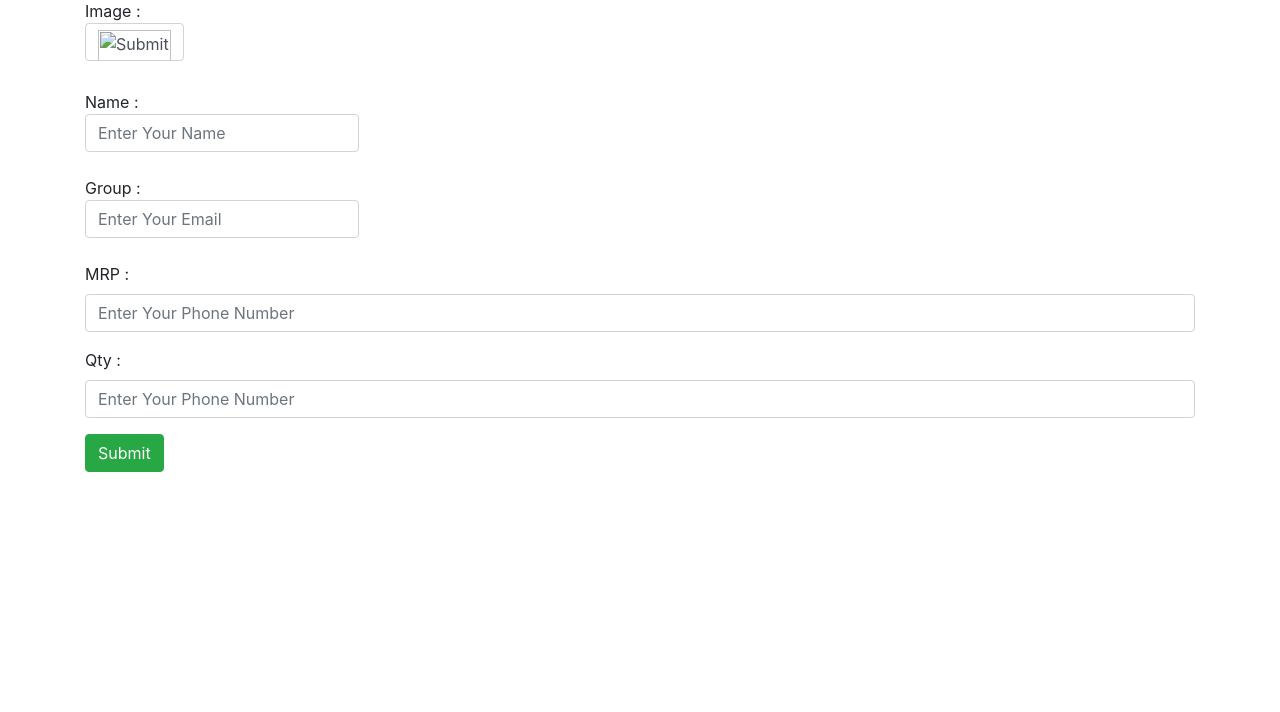
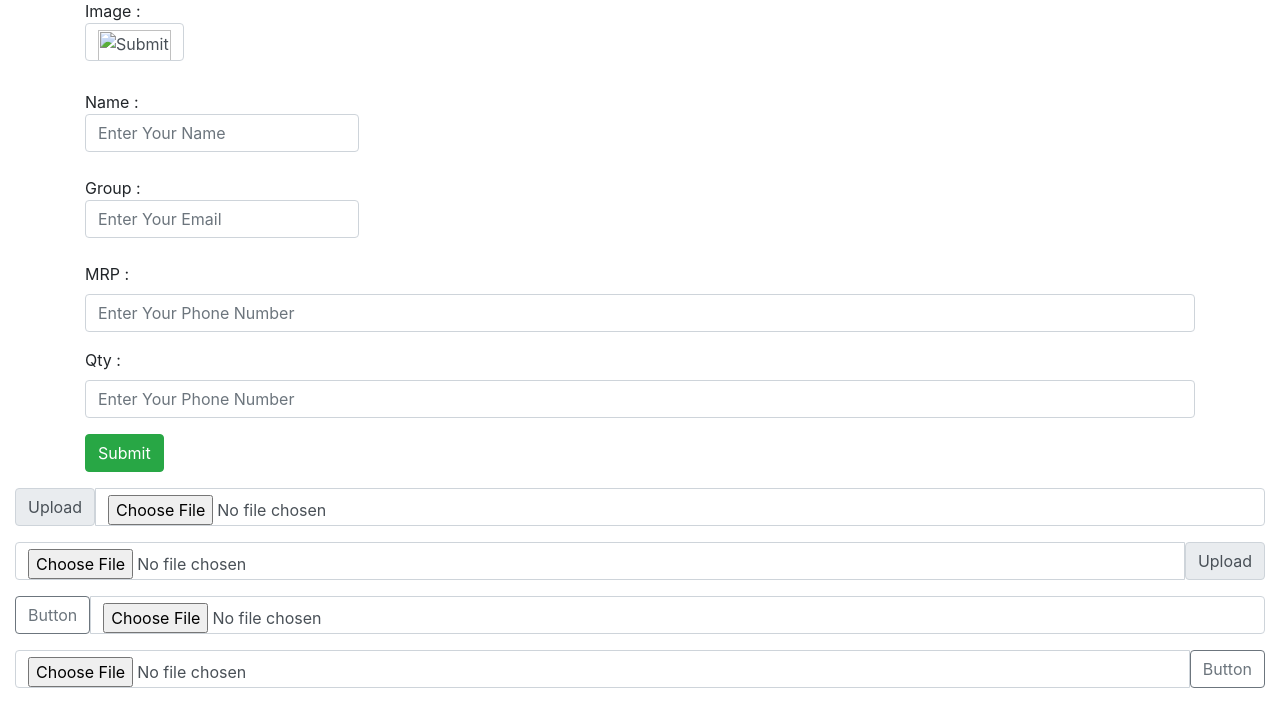
Before and after one commit to aayush999999/my-first-project, a Django app: page /seller in a window 1280 px wide. Shown: the part 123-835 px from the top of the page. Before the commit the page ends 595 px from the top, so only its background shows below. Run offline with Django 4.2, Linux system fonts and the light colour scheme.

Commit message:
insert items

```diff
--- a/templates/seller.html
+++ b/templates/seller.html
@@ -31,4 +31,25 @@
 </form>
 </div>
 
+
+<div class="input-group mb-3">
+    <label class="input-group-text" for="inputGroupFile01">Upload</label>
+    <input type="file" class="form-control" id="inputGroupFile01">
+  </div>
+
+  <div class="input-group mb-3">
+    <input type="file" class="form-control" id="inputGroupFile02">
+    <label class="input-group-text" for="inputGroupFile02">Upload</label>
+  </div>
+
+  <div class="input-group mb-3">
+    <button class="btn btn-outline-secondary" type="button" id="inputGroupFileAddon03">Button</button>
+    <input type="file" class="form-control" id="inputGroupFile03" aria-describedby="inputGroupFileAddon03" aria-label="Upload">
+  </div>
+
+  <div class="input-group">
+    <input type="file" class="form-control" id="inputGroupFile04" aria-describedby="inputGroupFileAddon04" aria-label="Upload">
+    <button class="btn btn-outline-secondary" type="button" id="inputGroupFileAddon04">Button</button>
+  </div>
+
 {% endblock body %}
```
